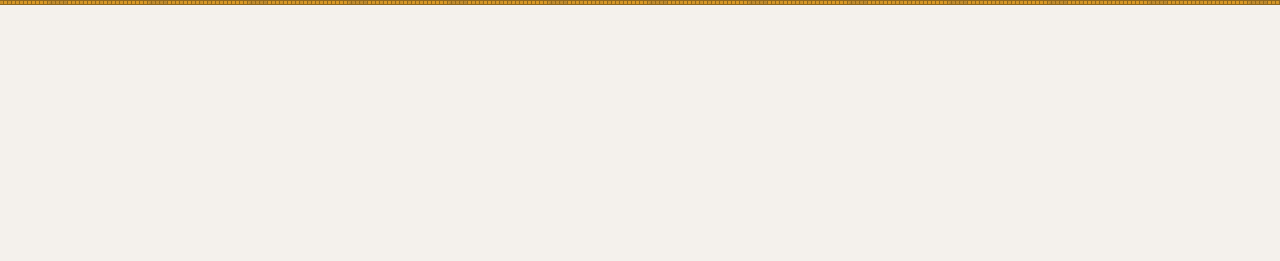
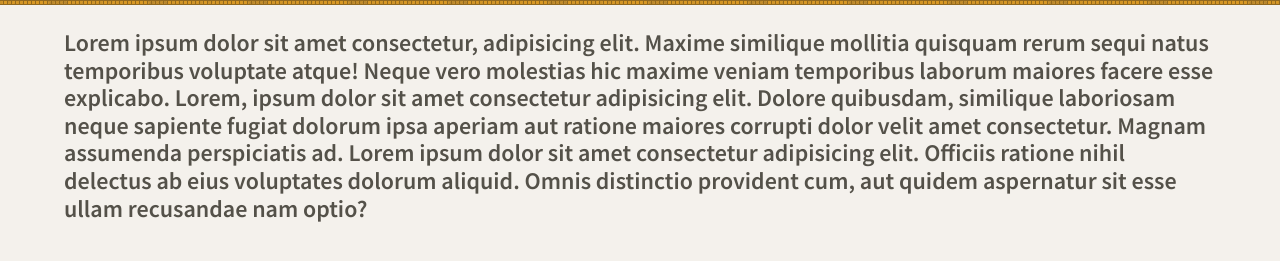
Before and after one commit to lenilsamuel/tweeter, a website: page public/index.html in a window 1280 px wide. Shown: the part 515-776 px from the top of the page. Drawn offline with nearby package versions, Linux system fonts and the light colour scheme.

Commit message:
add lorem ipsum in p element within main to test alignment

```diff
--- a/public/index.html
+++ b/public/index.html
@@ -58,6 +58,19 @@
     </div>
 
     <!-- Page-specific (main) content here -->
-    <main class="container"></main>
+    <main class="container">
+      <p>
+        Lorem ipsum dolor sit amet consectetur, adipisicing elit. Maxime
+        similique mollitia quisquam rerum sequi natus temporibus voluptate
+        atque! Neque vero molestias hic maxime veniam temporibus laborum maiores
+        facere esse explicabo. Lorem, ipsum dolor sit amet consectetur
+        adipisicing elit. Dolore quibusdam, similique laboriosam neque sapiente
+        fugiat dolorum ipsa aperiam aut ratione maiores corrupti dolor velit
+        amet consectetur. Magnam assumenda perspiciatis ad. Lorem ipsum dolor
+        sit amet consectetur adipisicing elit. Officiis ratione nihil delectus
+        ab eius voluptates dolorum aliquid. Omnis distinctio provident cum, aut
+        quidem aspernatur sit esse ullam recusandae nam optio?
+      </p>
+    </main>
   </body>
 </html>
```
Lines whose indentation alone changed are shown as unchanged.
